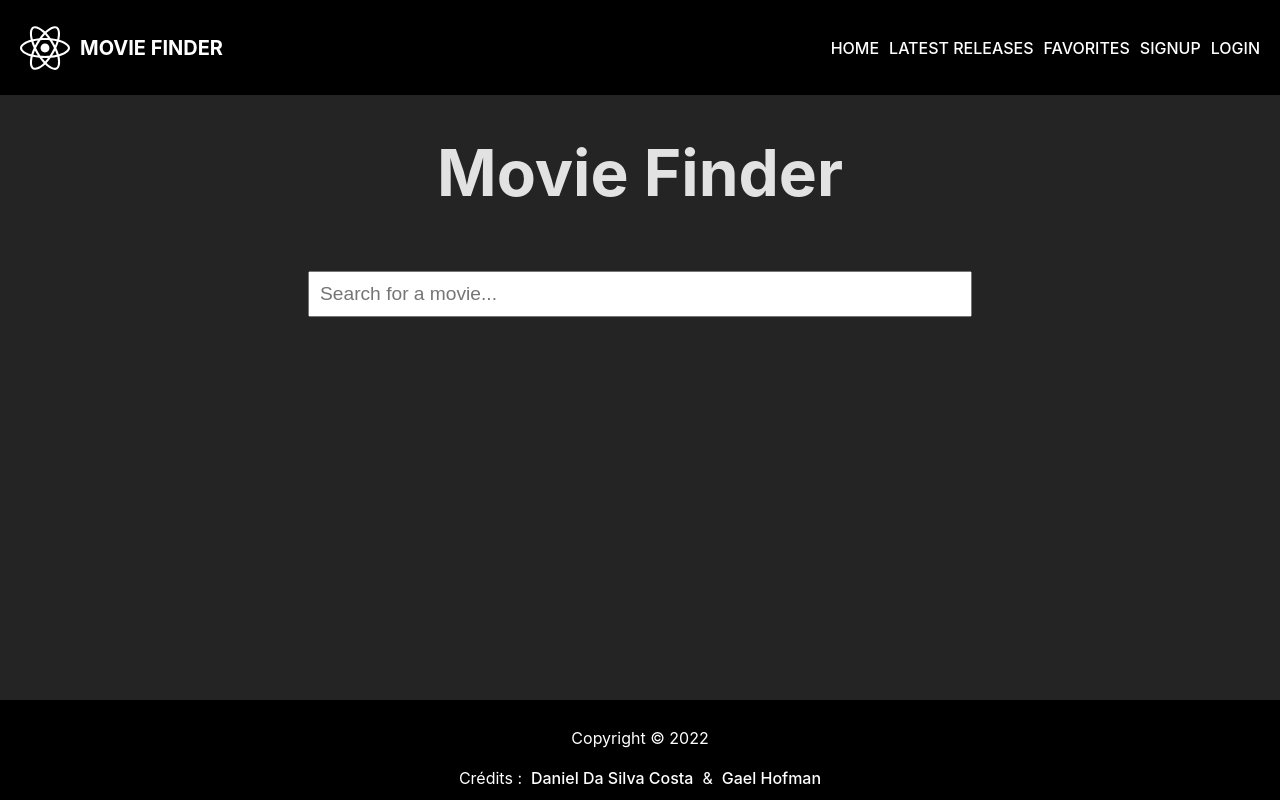
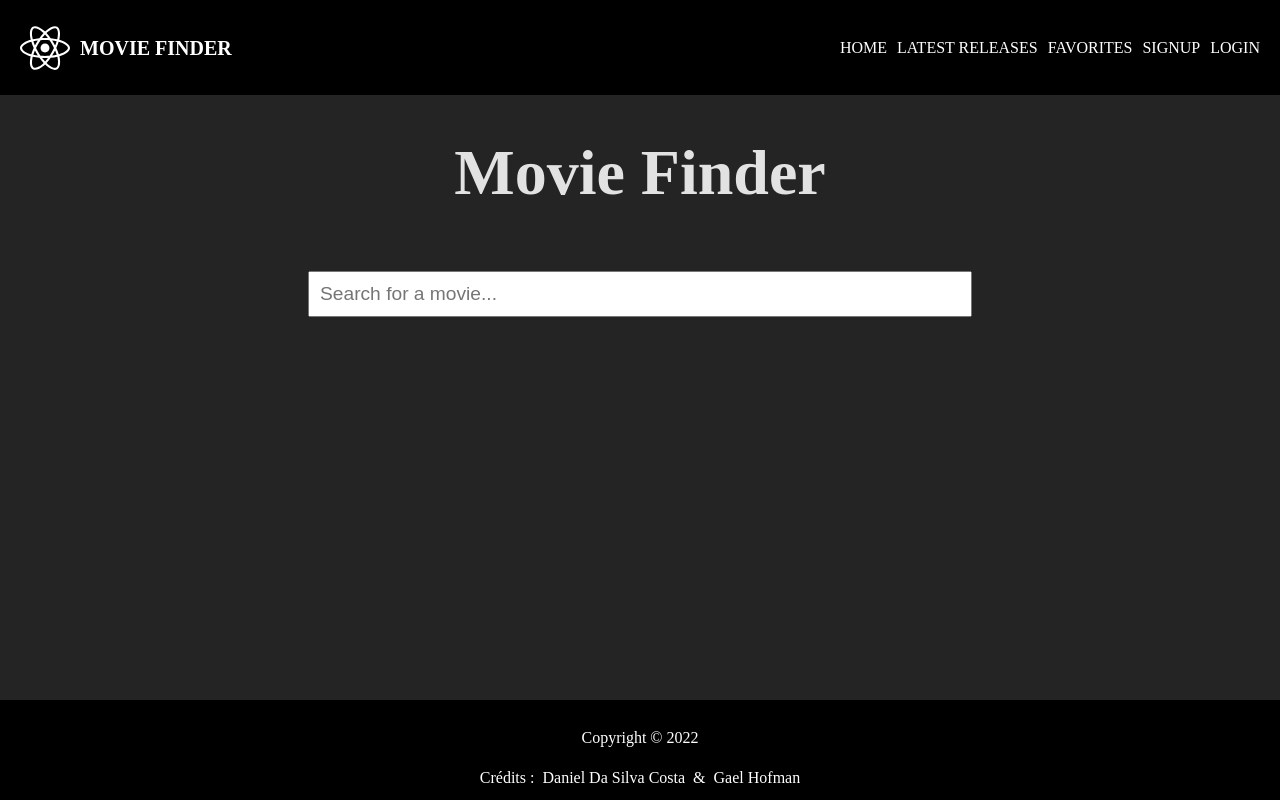
Before and after one commit to DanielDSCosta/MovieFinder, a React (Vite) app: page / in a window 1280 px wide. Built offline with nearby package versions, Linux system fonts and the light colour scheme.

Commit message:
police a choisir

```diff
--- a/src/index.css
+++ b/src/index.css
@@ -1,5 +1,5 @@
 :root {
-    font-family: Inter, system-ui, Avenir, Helvetica, Arial, sans-serif;
+    font-family:'Times New Roman', Times, serif;
     line-height: 1.5;
     font-weight: 400;
 
```
